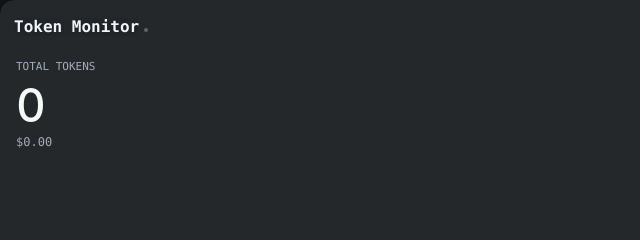
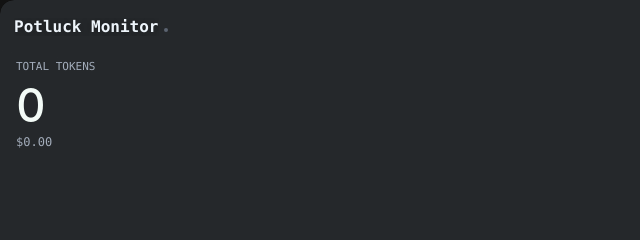
Before and after one commit to Ezero23/potluck-monitor, an Electron app: page src/electron/renderer/index.html in a window 1280 px wide. Shown: the top 240 px of the page, 0-640 px from the left. Drawn offline with Linux system fonts and the light colour scheme; no server answers; files whose address does not match are found by name.

Commit message:
fix(ui): replace remaining hardcoded Token Monitor titles in index.html

```diff
--- a/src/electron/renderer/index.html
+++ b/src/electron/renderer/index.html
@@ -3,7 +3,7 @@
   <head>
     <meta charset="utf-8" />
     <meta name="viewport" content="width=device-width, initial-scale=1" />
-    <title>Token Monitor</title>
+    <title>Potluck Monitor</title>
     <script src="floatingBubbleBoot.js"></script>
     <link rel="stylesheet" href="styles.css" />
   </head>
@@ -11,7 +11,7 @@
     <main class="shell">
       <header class="titlebar">
         <div>
-          <div class="app-title"><span class="app-title-text">Token Monitor</span><span class="app-title-mark" aria-hidden="true">Σ</span><span id="liveDot" class="live-dot" title="Stream offline"></span><span class="app-title-measure" aria-hidden="true">Token Monitor</span></div>
+          <div class="app-title"><span class="app-title-text">Potluck Monitor</span><span class="app-title-mark" aria-hidden="true">Σ</span><span id="liveDot" class="live-dot" title="Stream offline"></span><span class="app-title-measure" aria-hidden="true">Potluck Monitor</span></div>
           <div id="status" class="status">Starting</div>
         </div>
         <div class="title-controls">
@@ -88,7 +88,7 @@
                 <div id="tokscaleBundledLine"><span data-i18n="settings.tokscale.bundled">Bundled</span><strong id="tokscaleBundled">—</strong></div>
                 <div><span><span data-i18n="settings.tokscale.npm">On npm</span> <small data-i18n="settings.tokscale.latestTag">(latest tag)</small></span><strong id="tokscaleNpm" data-i18n="settings.common.notChecked">Not checked</strong></div>
               </div>
-              <p class="settings-note"><span data-i18n="settings.tokscale.noteBefore">Token Monitor uses tokscale (MIT, open-source) to read token data.</span> <button id="openTokscaleLinkButton" type="button" class="inline-link" data-i18n="settings.tokscale.learnMore">Learn more</button></p>
+              <p class="settings-note"><span data-i18n="settings.tokscale.noteBefore">Potluck Monitor uses tokscale (MIT, open-source) to read token data.</span> <button id="openTokscaleLinkButton" type="button" class="inline-link" data-i18n="settings.tokscale.learnMore">Learn more</button></p>
               <div id="tokscaleMessage" class="tokscale-message"></div>
               <div class="settings-actions">
                 <button id="checkTokscaleButton" type="button" data-i18n="settings.tokscale.checkNpm">Check npm</button>
@@ -104,7 +104,7 @@
               </div>
             </div>
             <div class="settings-subgroup about-settings">
-              <div class="settings-group-header"><span data-i18n="settings.about.title">About Token Monitor</span><span id="aboutVersion">—</span></div>
+              <div class="settings-group-header"><span data-i18n="settings.about.title">About Potluck Monitor</span><span id="aboutVersion">—</span></div>
               <p class="settings-note" data-i18n="settings.about.description">Open-source AI tool token usage monitor, licensed under MIT.</p>
               <div class="about-settings-links">
                 <button id="openRepositoryButton" type="button" class="inline-link" data-i18n="settings.about.repository">GitHub</button>
@@ -235,7 +235,7 @@
                     </select>
                   </label>
                   <div id="trayComposer" class="tray-composer hidden" data-surface="tray"></div>
-                  <label class="checkbox-label settings-item"><span class="settings-item-text"><span class="settings-item-title" data-i18n="settings.display.trayProviderBadge">Show Token Monitor badge on provider icons</span></span><input id="showTrayProviderBadgeInput" type="checkbox" /></label>
+                  <label class="checkbox-label settings-item"><span class="settings-item-text"><span class="settings-item-title" data-i18n="settings.display.trayProviderBadge">Show Potluck Monitor badge on provider icons</span></span><input id="showTrayProviderBadgeInput" type="checkbox" /></label>
                   <label class="checkbox-label settings-item"><span class="settings-item-text"><span class="settings-item-title" data-i18n="settings.display.trayMode">Tray-only mode</span></span><input id="trayModeInput" type="checkbox" /></label>
                   <div id="trayOptions" class="presence-feature-body hidden">
                     <p class="settings-note" data-i18n="settings.display.trayNote">Hide the main window; show a popover from the macOS menu bar or Windows system tray.</p>
@@ -1286,7 +1286,7 @@
               <div id="hubStatusRow" class="hub-status"></div>
               <div id="hubAddressList" class="hub-address-list"></div>
               <p class="settings-note" data-i18n="settings.sync.hostNote">Other devices connect using one of the URLs above with the shared secret. macOS / Windows may prompt to allow incoming connections the first time. For cross-network use, run Tailscale or ZeroTier on both sides - the virtual IP works the same.</p>
-              <p class="settings-note hub-warning" data-i18n="settings.sync.hostWarning">The hub runs while Token Monitor is running. Quitting (not just closing the window) stops the hub for all connected devices.</p>
+              <p class="settings-note hub-warning" data-i18n="settings.sync.hostWarning">The hub runs while Potluck Monitor is running. Quitting (not just closing the window) stops the hub for all connected devices.</p>
             </div>
             <label><span data-i18n="settings.sync.deviceId">Device ID</span><input id="deviceIdInput" type="text" spellcheck="false" placeholder="auto (hostname)" data-i18n-placeholder="settings.sync.deviceIdPlaceholder" /></label>
             <div class="settings-actions">
@@ -1366,7 +1366,7 @@
         </div>
       </div>
     </main>
-    <button id="floatingBubbleTab" class="floating-bubble-tab" type="button" title="Show Token Monitor" aria-label="Show Token Monitor" data-i18n-title="floatingBubble.expand" data-i18n-aria-label="floatingBubble.expand">
+    <button id="floatingBubbleTab" class="floating-bubble-tab" type="button" title="Show Potluck Monitor" aria-label="Show Potluck Monitor" data-i18n-title="floatingBubble.expand" data-i18n-aria-label="floatingBubble.expand">
       <span id="floatingBubbleContent" aria-hidden="true">Σ</span>
     </button>
     <script src="../../shared/limitBalanceDisplay.js"></script>
```
